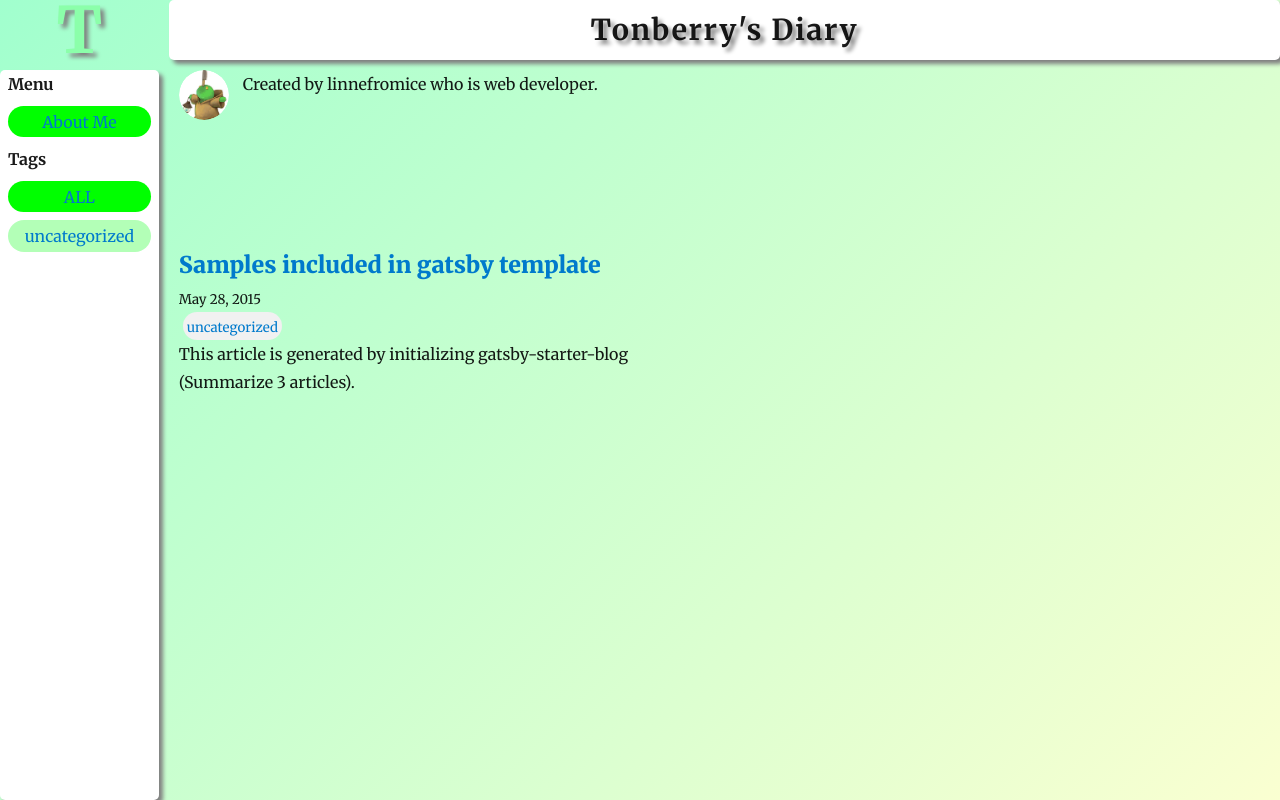
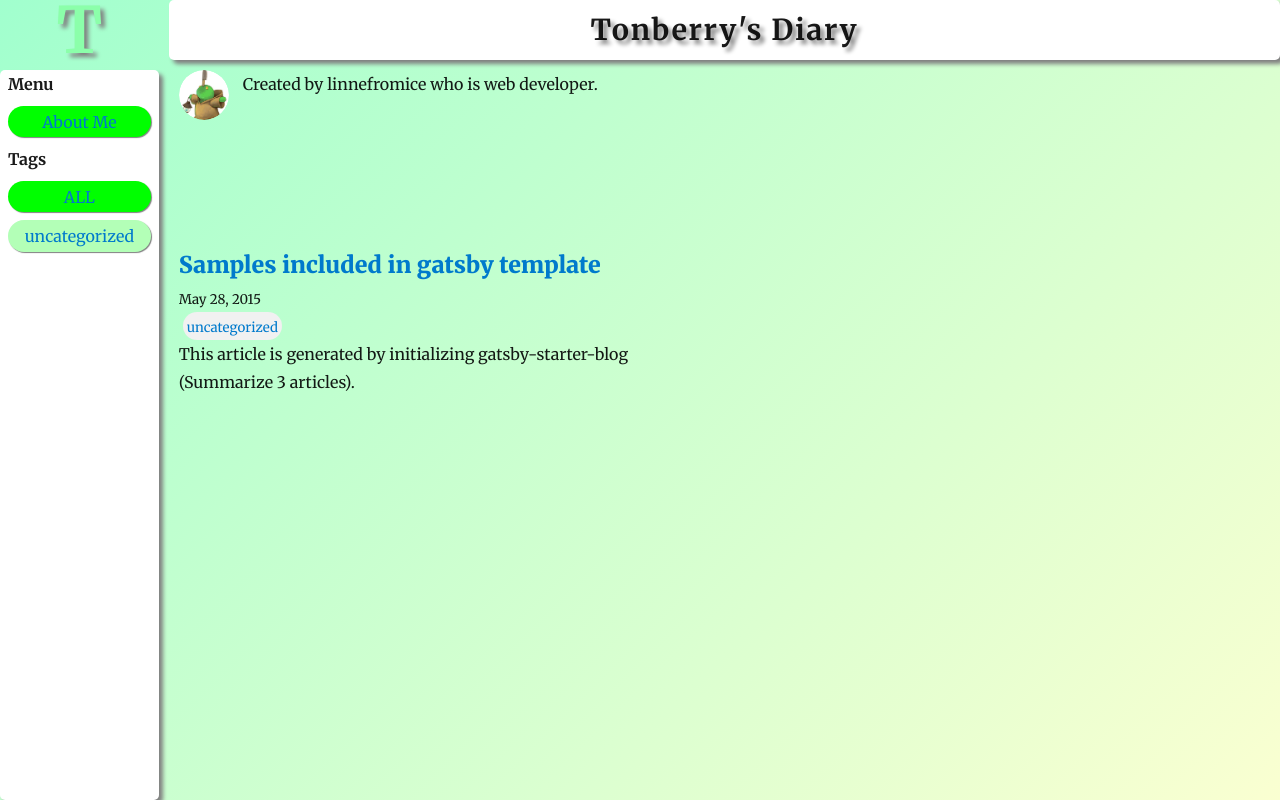
Before and after one commit to linnefromice/blog_practice, a Gatsby site in the folder gatsby_one/: page / in a window 1280 px wide. Built offline with nearby package versions, Linux system fonts and the light colour scheme; Gatsby itself is replaced by a stand-in of ours; some packages are replaced by stand-ins of ours.

Commit message:
update blog project - update sidebar links (add button style to links / use pseudo-classes)

```diff
--- a/gatsby_one/src/components/sidebar.js
+++ b/gatsby_one/src/components/sidebar.js
@@ -16,6 +16,14 @@ const MenuChip = styled.div`
   padding: 0.1rem 0;
   margin: 0.5rem 5%;
   text-align: center;
+  box-shadow: 1px 1px 1px gray;
+  &:hover {
+    opacity: 0.8;
+  }
+  &:active {
+    box-shadow: none;
+    transform: translate(1px, 1px);
+  }
 `
 const TagChip = styled.div`
   border-radius: 25px;
@@ -23,6 +31,14 @@ const TagChip = styled.div`
   padding: 0.1rem 0;
   margin: 0.5rem 5%;
   text-align: center;
+  box-shadow: 1px 1px 1px gray;
+  &:hover {
+    opacity: 0.8;
+  }
+  &:active {
+    box-shadow: none;
+    transform: translate(1px, 1px);
+  }
 `
 
 const Sidebar = () => {
```
